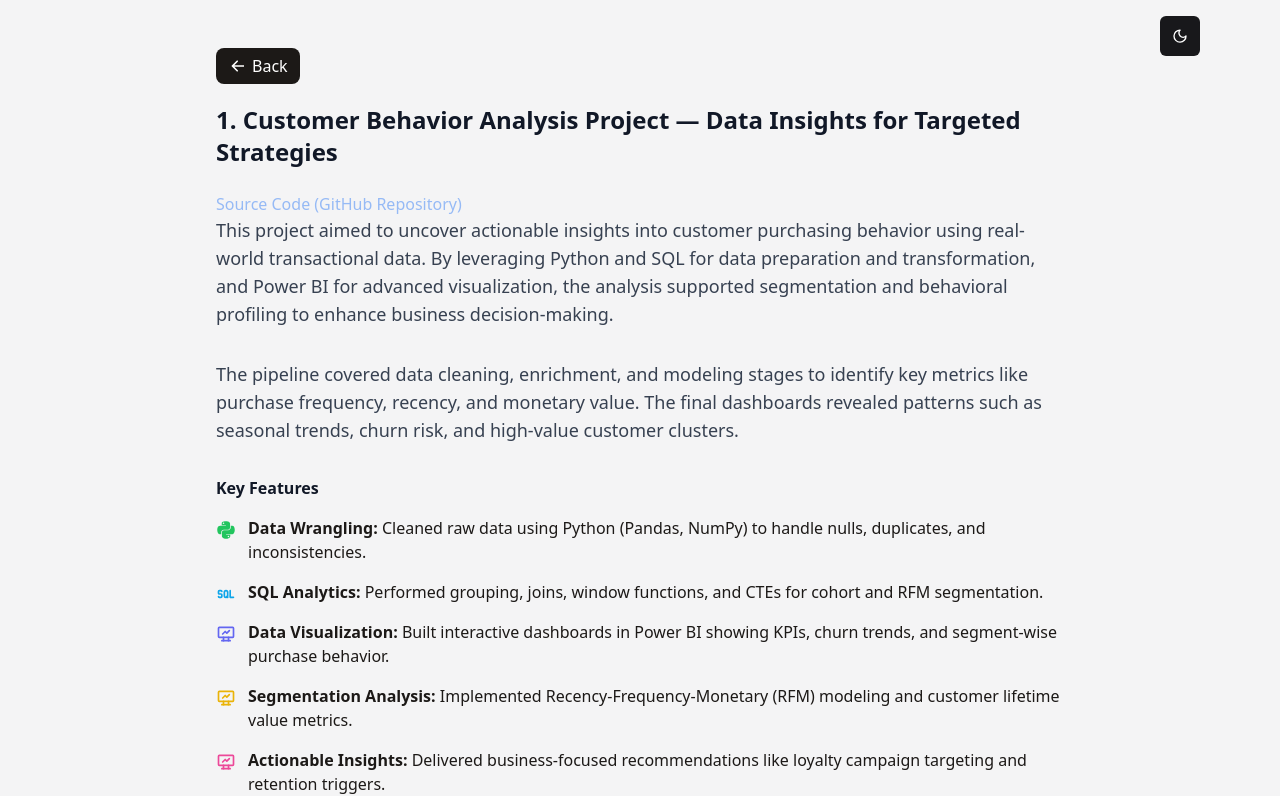
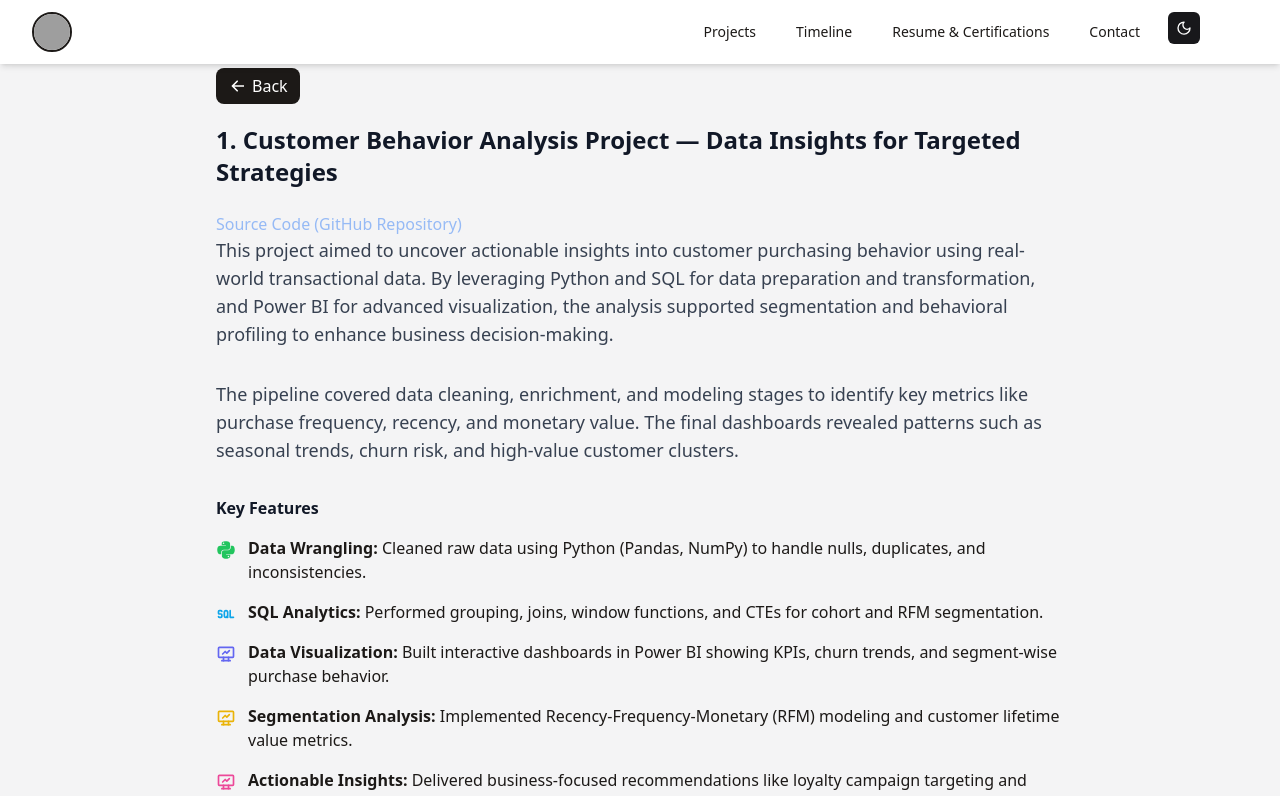
Before and after one commit to otinabrayo/brianotina-portfolio, a React (Vite) app: page /data-analysis in a window 1280 px wide. Shown: the top 796 px of the page. Built offline with nearby package versions, Linux system fonts and the light colour scheme; grey boxes are pictures that could not be loaded.

Commit message:
menu bar

```diff
--- a/src/App.jsx
+++ b/src/App.jsx
@@ -13,6 +13,7 @@ import { ImageViewerProvider } from './components/Image_viewer'
 import Spotify_pipeline from './components/projects_components/Spotify_pipeline'
 import Airflow_orchestration from './components/projects_components/Airflow_orchestration'
 import CertificatesAndCV from './components/CertificatesAndCV'
+import Navigation from './components/Navigation'
 
 function App() {
    const [theme, setTheme] = useState(null);
@@ -78,7 +79,7 @@ function App() {
          <button
             type="button"
             onClick={handleThemeChange}
-            className="fixed p-3 z-10 right-20 top-4 bg-zinc-900 dark:bg-white rounded-md"
+            className="fixed p-2 z-[60] right-4 top-3 sm:right-20 sm:top-3 bg-zinc-900 dark:bg-white rounded-md"
          >
             {theme === 'dark' ? sun : moon}
          </button>
@@ -86,6 +87,7 @@ function App() {
             <div className="max-w-5xl w-11/12 mx-auto">
                <Router>
                   <ImageViewerProvider>
+                     <Navigation />
                      <Routes>
                         <Route
                            path="/"
@@ -93,14 +95,15 @@ function App() {
                               <>
                                  <Intro />
                                  <Portfolio />
-                                 <CertificatesAndCV/>
+                                 <Timeline />
+                                 <CertificatesAndCV />
                                  <TechStackPage />
-                                 <Timeline />
                                  <Contact />
                                  <Footer />
                               </>
                            }
                         />
+                        {/* <Route id="/timeline" element={<Timeline />} /> */}
                         <Route path="/journey" element={<IntroExpanded />} />
                         <Route path="/crypto-pipeline" element={<Crypto_currency />} />
                         <Route path="/data-analysis" element={<Data_analysis />} />
--- a/src/components/CertificatesAndCV.jsx
+++ b/src/components/CertificatesAndCV.jsx
@@ -4,9 +4,9 @@ import Title from "./Title";
 
 function CertificatesAndCV() {
     return (
-        <section className="max-w-4xl mx-auto px-4 py-3 transition-colors duration-300">
+        <section id="certificates" className="max-w-4xl mx-auto px-4 py-3 transition-colors duration-300">
             {/* CV Section */}
-            <Title id="contact">Resume & Certifications</Title>
+            <Title id="certificates">Resume & Certifications</Title>
             <div className="bg-white dark:bg-gray-800 rounded-lg p-6 mb-8 shadow-md dark:shadow-none">
 
                 {/* RESUME */}
--- a/src/components/Contact.jsx
+++ b/src/components/Contact.jsx
@@ -11,7 +11,7 @@ import Title from "./Title";
 
 function Contact() {
    return (
-      <section className="max-w-xl mx-auto px-7 pb-2 dark:text-white text-stone-900">
+      <section id="contact" className="max-w-xl mx-auto px-7 pb-2 dark:text-white text-stone-900">
          {/* Direct Communication */}
          <Title id="contact">Get In Contact</Title>
 
--- /dev/null
+++ b/src/components/Navigation.jsx
@@ -0,0 +1,88 @@
+import React, { useState } from 'react';
+import { FaBars, FaTimes } from 'react-icons/fa';
+
+
+function Navigation() {
+    const [isOpen, setIsOpen] = useState(false);
+
+    const menuItems = [
+        { name: 'Projects', id: 'portfolio' },
+        { name: 'Timeline', id: 'timeline' },
+        { name: 'Resume & Certifications', id: 'certificates' },
+        { name: 'Contact', id: 'contact' }
+    ];
+
+    const toggleMenu = () => {
+        setIsOpen(!isOpen);
+    };
+
+    const handleScrollToSection = (id) => {
+        const element = document.getElementById(id);
+        if (element) {
+            element.scrollIntoView({ behavior: 'smooth' });
+        }
+        setIsOpen(false); // Close mobile menu after clicking
+    };
+
+    return (
+        <nav className="fixed top-0 left-0 right-0 z-50 bg-white dark:bg-stone-900 shadow-md">
+            <div className="max-w-7xl mx-auto px-4 sm:px-6 lg:px-8">
+                <div className="flex items-center justify-between h-16 pr-24">
+                    {/* Logo/Brand */}
+                    <div className="flex-shrink-0">
+                        <img
+                            src="./assets/logo.png"
+                            alt="logo"
+                            className="w-10 h-10 rounded-full border-2 border-stone-900 dark:border-white cursor-pointer"
+                            onClick={() => handleScrollToSection('intro')}
+                        />
+                    </div>
+
+                    {/* Desktop Menu */}
+                    <div className="hidden md:block">
+                        <div className="ml-10 flex items-baseline space-x-4">
+                            {menuItems.map((item) => (
+                                <button
+                                    key={item.name}
+                                    onClick={() => handleScrollToSection(item.id)}
+                                    className="text-stone-900 dark:text-white hover:text-blue-500 dark:hover:text-blue-300 px-3 py-2 rounded-md text-sm font-medium transition-colors duration-200"
+                                >
+                                    {item.name}
+                                </button>
+                            ))}
+                        </div>
+                    </div>
+
+                    {/* Mobile menu button */}
+                    <div className="md:hidden">
+                        <button
+                            onClick={toggleMenu}
+                            className="text-stone-900 dark:text-white hover:text-blue-500 dark:hover:text-blue-300 focus:outline-none"
+                        >
+                            {isOpen ? <FaTimes size={24} /> : <FaBars size={24} />}
+                        </button>
+                    </div>
+                </div>
+            </div>
+
+            {/* Mobile Menu */}
+            {isOpen && (
+                <div className="md:hidden">
+                    <div className="px-2 pt-2 pb-3 space-y-1 sm:px-3 bg-white dark:bg-stone-900">
+                        {menuItems.map((item) => (
+                            <button
+                                key={item.name}
+                                onClick={() => handleScrollToSection(item.id)}
+                                className="text-stone-900 dark:text-white hover:text-blue-500 dark:hover:text-blue-300 block px-3 py-2 rounded-md text-base font-medium w-full text-left"
+                            >
+                                {item.name}
+                            </button>
+                        ))}
+                    </div>
+                </div>
+            )}
+        </nav>
+    );
+}
+
+export default Navigation;
--- a/src/components/Portfolio.jsx
+++ b/src/components/Portfolio.jsx
@@ -5,8 +5,8 @@ import Title from "./Title";
 
 function Portfolio() {
   return (
-    <section className="max-w-6xl mx-auto px-4 py-12">
-      <Title id="contact">📊 Projects</Title>
+    <section id="portfolio" className="max-w-6xl mx-auto px-4 py-5">
+      <Title id="portfolio">📊 Projects</Title>
       <div className="grid grid-cols-1 sm:grid-cols-1 md:grid-cols-2 gap-6">
         {projects.map((project, index) => (
           <PortfolioItem
--- a/src/components/TechStackPage.jsx
+++ b/src/components/TechStackPage.jsx
@@ -21,7 +21,7 @@ const techItems = [
 
 function TechStackPage() {
   return (
-    <section className="max-w-xl mx-auto py-12">
+    <section className="max-w-xl mx-auto py-7">
       <h2 className="text-3xl md:text-4xl font-bold text-center flex items-center justify-center gap-2">
         <span>⚙️</span> Tech Stacks I Work With
       </h2>
--- a/src/components/Timeline.jsx
+++ b/src/components/Timeline.jsx
@@ -5,7 +5,7 @@ import Title from "./Title";
 
 function Timeline() {
     return (
-        <div className="flex flex-co md:flex-row my-5 justify-center">
+        <div id="timeline" className="flex flex-co md:flex-row my-5 justify-center">
             <div className="w-full md:w-7/12">
                 <Title id="timeline">Timeline</Title>
                 {timeline.map((project, index) => (
--- a/src/components/projects_components/Airflow_orchestration.jsx
+++ b/src/components/projects_components/Airflow_orchestration.jsx
@@ -17,7 +17,7 @@ function Airflow_orchestration() {
             <section className="max-w-4xl mx-auto px-6 py-12">
                 <button
                     onClick={() => navigate('/')}
-                    className="mb-5 mr-1 px-3 py-1.5 bg-stone-900 dark:bg-white text-white dark:text-stone-900 rounded-lg hover:opacity-90 transition-opacity flex items-center gap-2"
+                    className="my-5 mr-1 px-3 py-1.5 bg-stone-900 dark:bg-white text-white dark:text-stone-900 rounded-lg hover:opacity-90 transition-opacity flex items-center gap-2"
                 >
                     <svg xmlns="http://www.w3.org/2000/svg" className="h-4 w-4" viewBox="0 0 15 20" fill="currentColor">
                         <path fillRule="evenodd" d="M9.707 16.707a1 1 0 01-1.414 0l-6-6a1 1 0 010-1.414l6-6a1 1 0 011.414 1.414L5.414 9H17a1 1 0 110 2H5.414l4.293 4.293a1 1 0 010 1.414z" clipRule="evenodd" />
--- a/src/components/projects_components/Crypto_currency.jsx
+++ b/src/components/projects_components/Crypto_currency.jsx
@@ -15,7 +15,7 @@ function Crypto_currency() {
         {/* Back Button */}
         <button
           onClick={() => navigate('/')}
-          className="mb-5 mr-1 px-3 py-1.5 bg-stone-900 dark:bg-white text-white dark:text-stone-900 rounded-lg hover:opacity-90 transition-opacity flex items-center gap-2"
+          className="my-5 mr-1 px-3 py-1.5 bg-stone-900 dark:bg-white text-white dark:text-stone-900 rounded-lg hover:opacity-90 transition-opacity flex items-center gap-2"
         >
           <svg xmlns="http://www.w3.org/2000/svg" className="h-4 w-4" viewBox="0 0 15 20" fill="currentColor">
             <path fillRule="evenodd" d="M9.707 16.707a1 1 0 01-1.414 0l-6-6a1 1 0 010-1.414l6-6a1 1 0 011.414 1.414L5.414 9H17a1 1 0 110 2H5.414l4.293 4.293a1 1 0 010 1.414z" clipRule="evenodd" />
--- a/src/components/projects_components/Data_analysis.jsx
+++ b/src/components/projects_components/Data_analysis.jsx
@@ -16,7 +16,7 @@ function Data_analysis() {
             <section className="max-w-4xl mx-auto px-6 py-12">
                 <button
                     onClick={() => navigate('/')}
-                    className="mb-5 mr-1 px-3 py-1.5 bg-stone-900 dark:bg-white text-white dark:text-stone-900 rounded-lg hover:opacity-90 transition-opacity flex items-center gap-2"
+                    className="my-5 mr-1 px-3 py-1.5 bg-stone-900 dark:bg-white text-white dark:text-stone-900 rounded-lg hover:opacity-90 transition-opacity flex items-center gap-2"
                 >
                     <svg xmlns="http://www.w3.org/2000/svg" className="h-4 w-4" viewBox="0 0 15 20" fill="currentColor">
                         <path fillRule="evenodd" d="M9.707 16.707a1 1 0 01-1.414 0l-6-6a1 1 0 010-1.414l6-6a1 1 0 011.414 1.414L5.414 9H17a1 1 0 110 2H5.414l4.293 4.293a1 1 0 010 1.414z" clipRule="evenodd" />
--- a/src/components/projects_components/Spotify_pipeline.jsx
+++ b/src/components/projects_components/Spotify_pipeline.jsx
@@ -17,7 +17,7 @@ function Spotify_pipeline() {
 
                 <button
                     onClick={() => navigate('/')}
-                    className="mb-5 mr-1 px-3 py-1.5 bg-stone-900 dark:bg-white text-white dark:text-stone-900 rounded-lg hover:opacity-90 transition-opacity flex items-center gap-2"
+                    className="my-5 mr-1 px-3 py-1.5 bg-stone-900 dark:bg-white text-white dark:text-stone-900 rounded-lg hover:opacity-90 transition-opacity flex items-center gap-2"
                 >
                     <svg xmlns="http://www.w3.org/2000/svg" className="h-4 w-4" viewBox="0 0 15 20" fill="currentColor">
                     <path fillRule="evenodd" d="M9.707 16.707a1 1 0 01-1.414 0l-6-6a1 1 0 010-1.414l6-6a1 1 0 011.414 1.414L5.414 9H17a1 1 0 110 2H5.414l4.293 4.293a1 1 0 010 1.414z" clipRule="evenodd" />
```
Also changed, not shown: src/components/Intro.jsx (+9 -6 lines).
